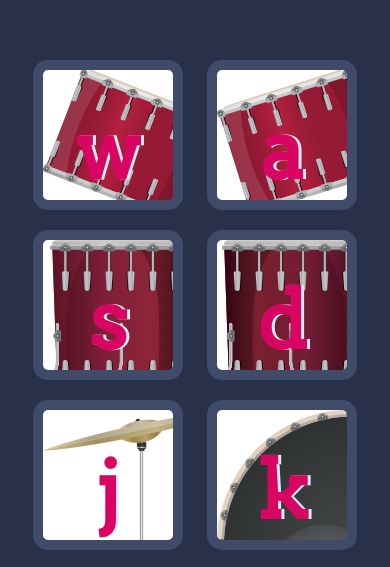
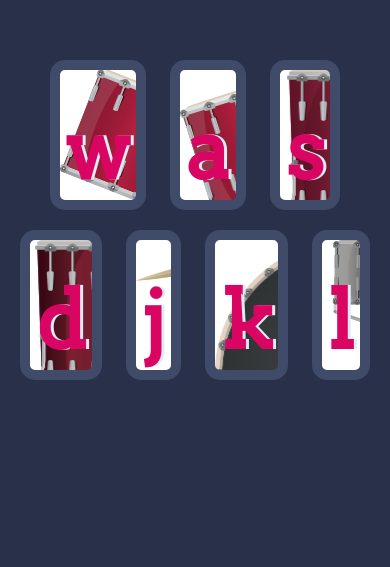
Before and after one commit to ammads/drumKit, a plain HTML site: page index.html in a window 390 px wide. Shown: the part 255-822 px from the top of the page. Drawn offline with Linux system fonts and the light colour scheme.

Commit message:
adjusting width for mobile

```diff
--- a/index.html
+++ b/index.html
@@ -3,7 +3,7 @@
 
 <head>
   <meta charset="utf-8">
-  <meta name="viewport" content="width=device-width, initial-scale=1.0">
+  <meta name="viewport" content="width=device-width, initial-scale=1">
   <title>Drum Kit</title>
   <link rel="stylesheet" href="styles.css">
   <link href="https://fonts.googleapis.com/css?family=Arvo" rel="stylesheet">
--- a/styles.css
+++ b/styles.css
@@ -74,7 +74,7 @@ footer {
   text-shadow: 3px 0 #DBEDF3;
   border-radius: 15px;
   display: inline-block;
-  width: 150px;
+  max-width: 100%;
   height: 150px;
   text-align: center;
   margin: 10px;
```
